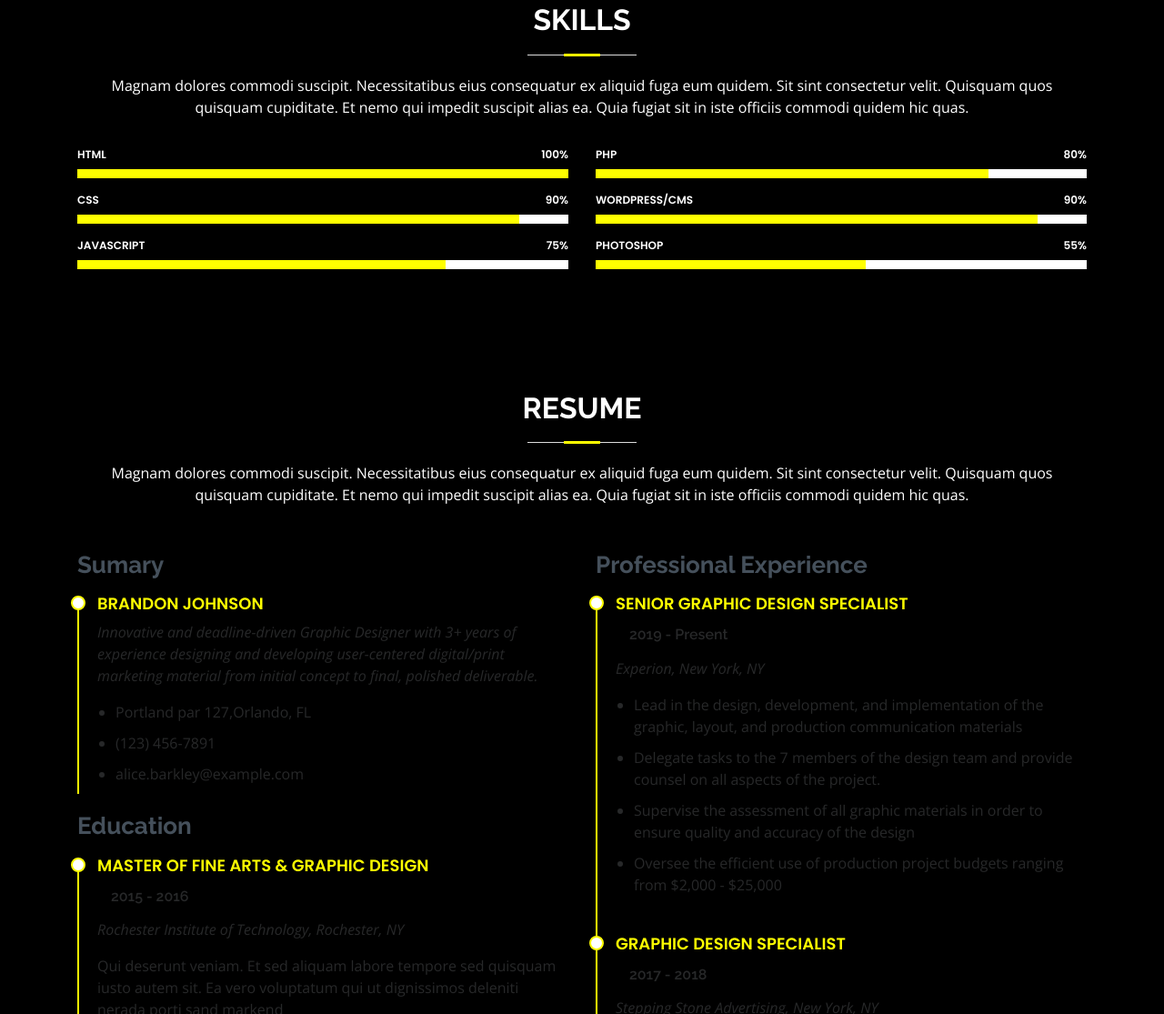
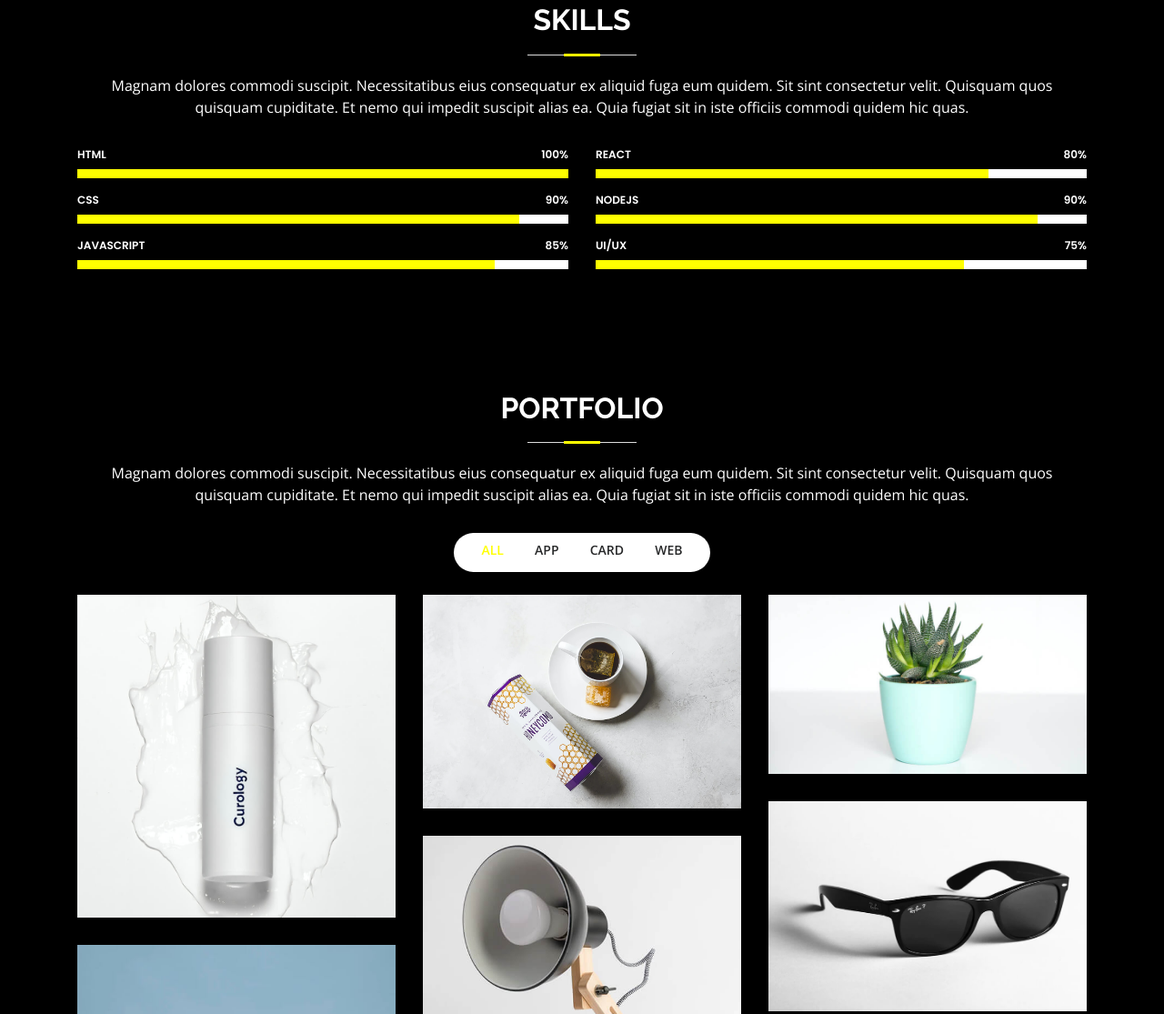
Before and after one commit to Nirmitjatana/portfolio-v1, a plain HTML site: page index.html in a window 1280 px wide. Shown: the part 1459-2574 px from the top of the page at 91% size. Drawn offline with nearby package versions, Linux system fonts and the light colour scheme.

Commit message:
skills added and static resume removed

```diff
--- a/index.html
+++ b/index.html
@@ -193,9 +193,9 @@
             </div>
 
             <div class="progress">
-              <span class="skill">JavaScript <i class="val">75%</i></span>
+              <span class="skill">JavaScript <i class="val">85%</i></span>
               <div class="progress-bar-wrap">
-                <div class="progress-bar" role="progressbar" aria-valuenow="75" aria-valuemin="0" aria-valuemax="100"></div>
+                <div class="progress-bar" role="progressbar" aria-valuenow="85" aria-valuemin="0" aria-valuemax="100"></div>
               </div>
             </div>
 
@@ -204,23 +204,23 @@
           <div class="col-lg-6">
 
             <div class="progress">
-              <span class="skill">PHP <i class="val">80%</i></span>
+              <span class="skill">React<i class="val">80%</i></span>
               <div class="progress-bar-wrap">
                 <div class="progress-bar" role="progressbar" aria-valuenow="80" aria-valuemin="0" aria-valuemax="100"></div>
               </div>
             </div>
 
             <div class="progress">
-              <span class="skill">WordPress/CMS <i class="val">90%</i></span>
+              <span class="skill">NodeJS <i class="val">90%</i></span>
               <div class="progress-bar-wrap">
                 <div class="progress-bar" role="progressbar" aria-valuenow="90" aria-valuemin="0" aria-valuemax="100"></div>
               </div>
             </div>
 
             <div class="progress">
-              <span class="skill">Photoshop <i class="val">55%</i></span>
+              <span class="skill">UI/UX<i class="val">75%</i></span>
               <div class="progress-bar-wrap">
-                <div class="progress-bar" role="progressbar" aria-valuenow="55" aria-valuemin="0" aria-valuemax="100"></div>
+                <div class="progress-bar" role="progressbar" aria-valuenow="75" aria-valuemin="0" aria-valuemax="100"></div>
               </div>
             </div>
 
@@ -232,7 +232,7 @@
     </section><!-- End Skills Section -->
 
     <!-- ======= Resume Section ======= -->
-    <section id="resume" class="resume">
+    <!-- <section id="resume" class="resume">
       <div class="container" data-aos="fade-up">
 
         <div class="section-title">
@@ -295,7 +295,8 @@
         </div>
 
       </div>
-    </section><!-- End Resume Section -->
+    </section> -->
+    <!-- End Resume Section -->
 
     <!-- ======= Portfolio Section ======= -->
     <section id="portfolio" class="portfolio section-bg">
```
